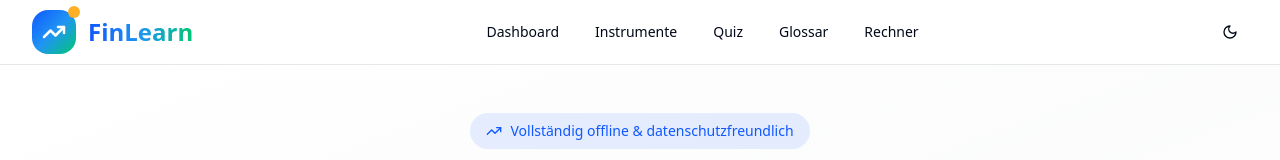
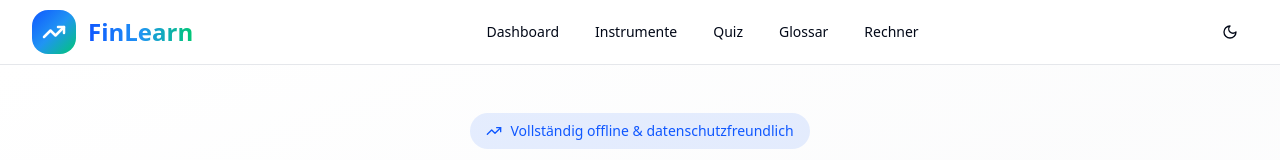
Before and after one commit to finanzencampus/static-fin-lab, a React (Vite) app: page / in a window 1280 px wide. Shown: the top 160 px of the page. Built offline with nearby package versions, Linux system fonts and the light colour scheme; the HTML template or start-up script is replaced by a standard one.

Commit message:
Visual edit in Lovable

```diff
--- a/src/components/Header.tsx
+++ b/src/components/Header.tsx
@@ -8,7 +8,6 @@ export const Header = () => {
     return savedMode === "true";
   });
   const [isMobileMenuOpen, setIsMobileMenuOpen] = useState(false);
-
   useEffect(() => {
     if (isDarkMode) {
       document.documentElement.classList.add("dark");
@@ -16,7 +15,6 @@ export const Header = () => {
       document.documentElement.classList.remove("dark");
     }
   }, []);
-
   const toggleDarkMode = () => {
     const newMode = !isDarkMode;
     setIsDarkMode(newMode);
@@ -33,7 +31,7 @@ export const Header = () => {
           <Link to="/" className="flex items-center space-x-3 group">
             <div className="relative flex h-11 w-11 items-center justify-center rounded-2xl bg-gradient-to-br from-primary via-info to-secondary group-hover:shadow-glow transition-all duration-300 group-hover:scale-105">
               <TrendingUp className="h-6 w-6 text-white" strokeWidth={2.5} />
-              <div className="absolute -top-1 -right-1 h-3 w-3 rounded-full bg-accent animate-pulse" />
+
             </div>
             <div>
               <h1 className="text-2xl font-bold bg-gradient-to-r from-primary via-info to-secondary bg-clip-text text-transparent">
```
